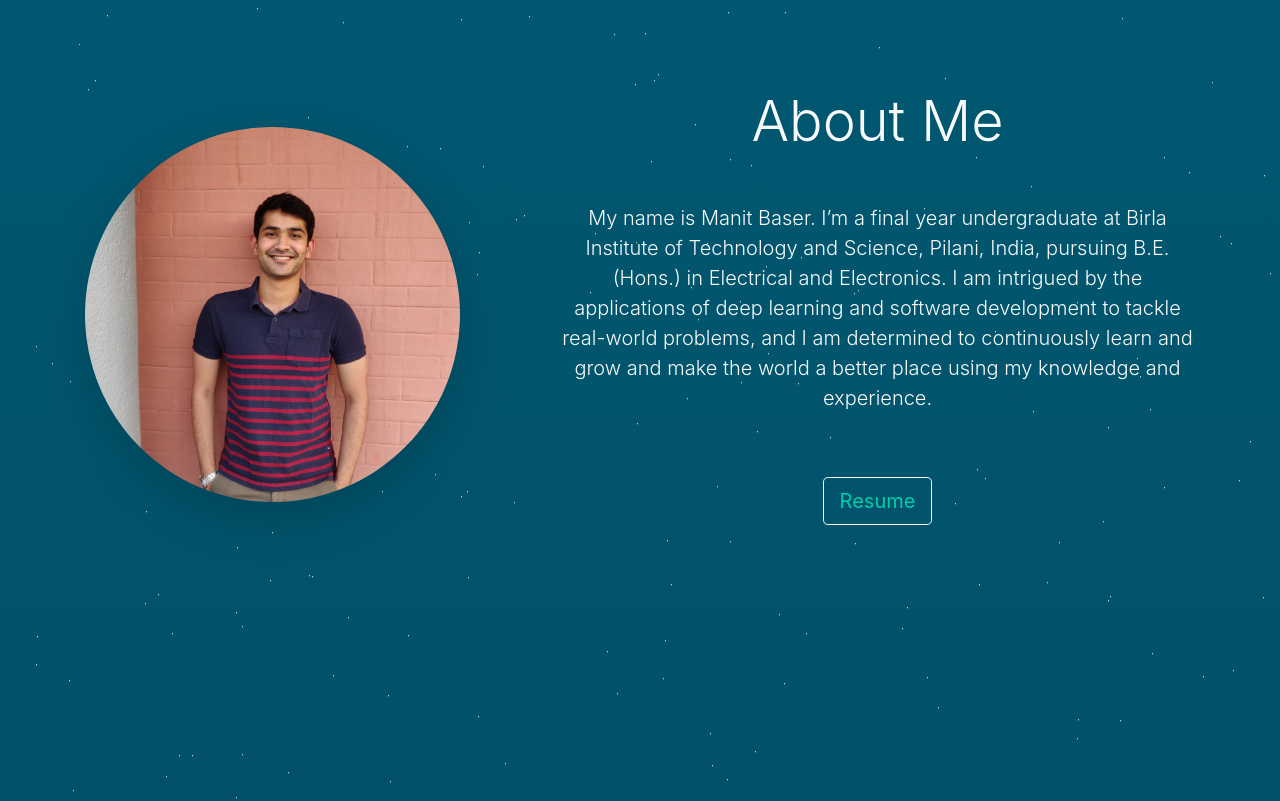
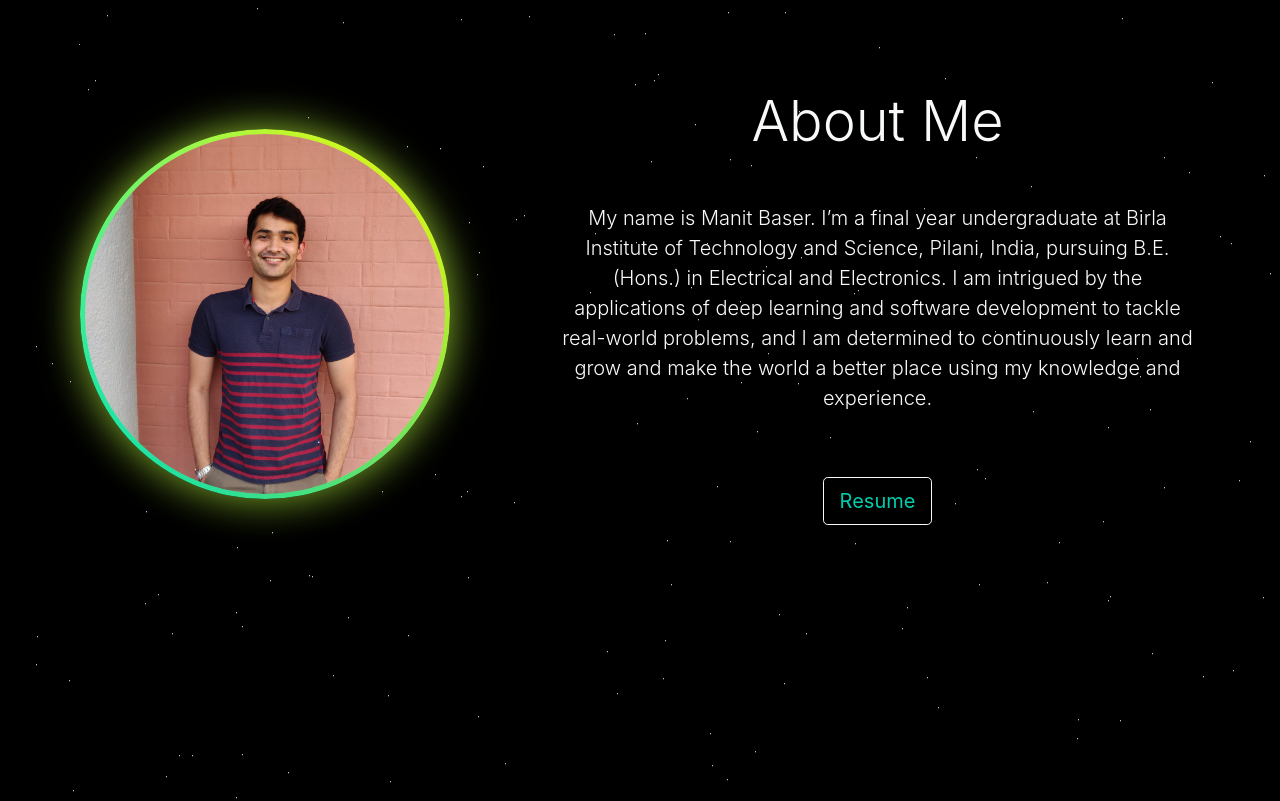
Before and after one commit to manitbaser/v2, a React (Create React App) app: page / in a window 1280 px wide. Shown: the part 840-1641 px from the top of the page. Built offline with nearby package versions, Linux system fonts and the light colour scheme; no server answers.

Commit message:
Updated borders

```diff
--- a/src/App.js
+++ b/src/App.js
@@ -35,7 +35,7 @@ const Home = React.forwardRef((props, ref) => {
         ref={ref}
       />
       {/* <div style={{background: "-webkit-linear-gradient(150deg, #029CF5, #02d9f5, #02d9f5, #02d9f5, #02d9f5, #029CF5)"}}> */}
-      <div style={{background: "-webkit-linear-gradient(90deg, #000000, #000000, #000000, #015871)"}}>
+      <div style={{background: "-webkit-linear-gradient(90deg, #000000, #000000, #000000)"}}>
       {about.show && (
         <AboutMe
           heading={about.heading}
--- a/src/components/home/AboutMe.jsx
+++ b/src/components/home/AboutMe.jsx
@@ -23,13 +23,15 @@ const AboutMe = ({ heading, message, link, imgSize, resume }) => {
         <div className="row">
           <div className="col-5 d-none d-lg-block align-self-center">
             {showPic && (
+              <div className="gradient_border_aboutme">
               <img
-                className="shadow-lg rounded-circle"
+                className="shadow-lg aboutme_img"
                 src={profilePicUrl}
                 alt="profilepicture"
                 width={imgSize}
                 height={imgSize}
               />
+              </div>
             )}
           </div>
 
--- a/src/components/home/GetInTouch.jsx
+++ b/src/components/home/GetInTouch.jsx
@@ -6,6 +6,10 @@ const GetInTouch = ({ heading, message, email }) => {
   return (
     <Jumbotron fluid className="bg-transparent text-center text-light m-0">
     <Container>
+    <center>
+    <div class="border">
+    <div class="content">
+    <br></br>
       <h2 className="display-4 pb-3">{heading}</h2>
       <p className="lead pb-3">
         {message} <a href={`mailto:${email}`}>{email}</a>.
@@ -21,7 +25,11 @@ const GetInTouch = ({ heading, message, email }) => {
           Manit Baser
         </a>{" "}
         using <i className="fab fa-react"  style={{color: "#02aab0"}}/>
-
+        <br></br>
+        <br></br>
+        </div>
+        </div>
+        </center>
     </Container>
     </Jumbotron>
   );
--- a/src/scss/_index.scss
+++ b/src/scss/_index.scss
@@ -23,16 +23,6 @@ code {
 }
 
 .bgstyle {
-  // background: linear-gradient(275deg,#ffc3a0, #ffafbd);
-
-  // background-color: #4158D0;
-  // background-image: linear-gradient(43deg, #4158D0 0%, #C850C0 46%, #FFCC70 100%);
-
-  // background-image: linear-gradient( 135deg, #03707a 10%, #000000 100%);
-
-  // background-image: linear-gradient(65deg, #0d0a0b 0%, #000428 20%, #004e92 50%, #02aab0 80%, #00cdac 100%);
-  // position:'center';
-
   background-size: 100% 100%;
   -webkit-animation: BackgroundAnimation 70s ease infinite;
   -moz-animation: BackgroundAnimation 70s ease infinite;
@@ -44,21 +34,6 @@ code {
 .bg-gradient {
   background: linear-gradient(rgba(245, 245, 245, 1), rgba(245, 245, 245, 0));
 }
-
-// .navbar-transparent {
-//   background-color: rgba(255, 255, 255, 0);
-//   transition: background-color 0.2s;
-// }
-// .navbar-white {
-  // transition: background-color 0.5s;
-  // background:  rgba(255, 255, 255, 0.2);
-  // background: linear-gradient(rgba(255,255,255,0.2), rgba(255,255,255,0));
-  // box-shadow: 0 8px 32px 0 rgba( 31, 38, 135, 0.1 );
-  // backdrop-filter: blur( 2px );
-  // -webkit-backdrop-filter: blur( 16px );
-  // border-radius: 10px;
-
-// }
 
 .brand {
   color: #363636 !important;
@@ -123,28 +98,11 @@ code {
   align-items:space-between;
   justify-content:space-between;
   height: calc(100% - 20px);
-  // transition: transform 0.3s, box-shadow 0.3s;
-  // background: -webkit-linear-gradient(120deg, rgba(255, 255, 255, 0.2), rgba(255, 255, 255, 0.4));
-  // box-shadow: 0 8px 32px 0 rgba( 31, 38, 135, 0.1 );
-  // backdrop-filter: blur(10px);
-  // -webkit-backdrop-filter: blur(10px);
-  // border-radius: 10px;
-  // &:hover {
-  //   box-shadow: 0 2rem 3rem rgba($black, 0.175) !important;
-  //   transform: translateY(-1px);
-  //   transition: transform 0.1s, box-shadow 0.1s;
-  // }
   transform-style: preserve-3d;
-  // perspective: 500px;
   box-shadow: 0 15px 35px rgba(0, 0, 0, 0.5);
   border-radius: 15px;
-  // background: rgba(255, 255, 255, 0.1);
   background: -webkit-linear-gradient(120deg, rgba(255, 255, 255, 0.05), rgba(255, 255, 255, 0.12), rgba(255, 255, 255, 0.05));
   backdrop-filter: blur(10px);
-  // transition: transform 1s;
-  // &:hover {
-  //   transform: translateY(-2px);
-  // }
 }
 
 .skills-tabs {
@@ -186,7 +144,6 @@ code {
 
 .navbarbuttons {
   background: rgba(0, 0, 0, 0.8);
-  // box-shadow: 0 2px 2px 0 rgba(6, 8, 29, 0.2);
   backdrop-filter: blur( 4px );
   -webkit-backdrop-filter: blur( 4px );
   border-radius: 10px;
@@ -213,10 +170,6 @@ code {
   color: white;
 }
 
-// .timeline {
-//   padding-top: 10px;
-//   padding-bottom: 50px;
-// }
 
 
 .timeline .timeline-title {
@@ -274,50 +227,99 @@ code {
   height: calc(100% - 20px);
 }
 
+.gradient_border_aboutme {
+  --border-width: 5px;
+  position: relative;
+  display: flex;
+  justify-content: center;
+  align-items: center;
+  width: 360px;
+  height: 360px;
+
+  &::after {
+    position: absolute;
+    content: "";
+    width: calc(100% + var(--border-width) * 2);
+    height: calc(100% + var(--border-width) * 2);
+    background:
+      linear-gradient(45deg,  rgb(0, 255, 213), yellow ),
+      linear-gradient(#262626, #141414);
+    box-shadow: 0px 0px 40px 0px yellowgreen;
+    animation: rotate 1.6s linear infinite;
+    background-size: 100% 100%;
+    background-position: 0 50%;
+    border-radius: 50% ;
+  }
+}
+
+@keyframes rotate {
+  100% {
+    transform: rotate(360deg);
+    filter: hue-rotate(360deg);
+  }
+}
+
+.aboutme_img {
+  z-index: 2;
+  width: 360px;
+  height: 360px;
+  border-radius: 50% ;
+}
+
+
+// // // // // // // // // // //
 
 
 
-
-.ocean {
-  height: 5%;
-  width:100%;
-  position:absolute;
-  bottom:-80px;
-  left:0;
-  // background: #015871;
-}
-
-.wave {
-  background: url(https://s3-us-west-2.amazonaws.com/s.cdpn.io/85486/wave.svg) repeat-x;
-  position: absolute;
-  top: -198px;
-  width: 6400px;
-  height: 198px;
-  animation: wave 7s cubic-bezier( 0.36, 0.45, 0.63, 0.53) infinite;
-  transform: translate3d(0, 0, 0);
-}
-
-.wave:nth-of-type(2) {
-  top: -175px;
-  animation: wave 7s cubic-bezier( 0.36, 0.45, 0.63, 0.53) -.125s infinite, swell 7s ease -1.25s infinite;
-  opacity: 1;
-}
+@import url("https://fonts.googleapis.com/css?family=Lato:300");
 
 
-@keyframes wave {
-  0% {
-    margin-left: 0;
-  }
-  100% {
-    margin-left: -1600px;
+.border {
+  --border-width: 3px;
+
+  position: relative;
+  display: flex;
+  justify-content: center;
+  align-items: center;
+  width: 50vw;
+  &::after {
+    position: absolute;
+    content: "";
+    width: calc(100% + var(--border-width) * 2);
+    height: calc(100% + var(--border-width) * 2);
+    background: linear-gradient(
+      60deg,
+      hsl(224, 85%, 66%),
+      hsl(269, 85%, 66%),
+      hsl(314, 85%, 66%),
+      hsl(359, 85%, 66%),
+      hsl(44, 85%, 66%),
+      hsl(89, 85%, 66%),
+      hsl(134, 85%, 66%),
+      hsl(179, 85%, 66%)
+    );
+    background-size: 300% 300%;
+    background-position: 0 50%;
+    border-radius: calc(2 * var(--border-width));
+    animation: moveGradient 4s alternate infinite;
   }
 }
 
-@keyframes swell {
-  0%, 100% {
-    transform: translate3d(0,-25px,0);
-  }
+.content{
+  z-index: 2;
+  --border-width: 3px;
+
+  position: relative;
+  justify-content: center;
+  align-items: center;
+  width: 50vw;
+  color: white;
+  background: #000;
+  border-radius: var(--border-width);
+}
+
+@keyframes moveGradient {
   50% {
-    transform: translate3d(0,5px,0);
+    background-position: 100% 50%;
   }
 }
```
Also changed, not shown: 1 other file (tests, documents, lock files or other folders).
